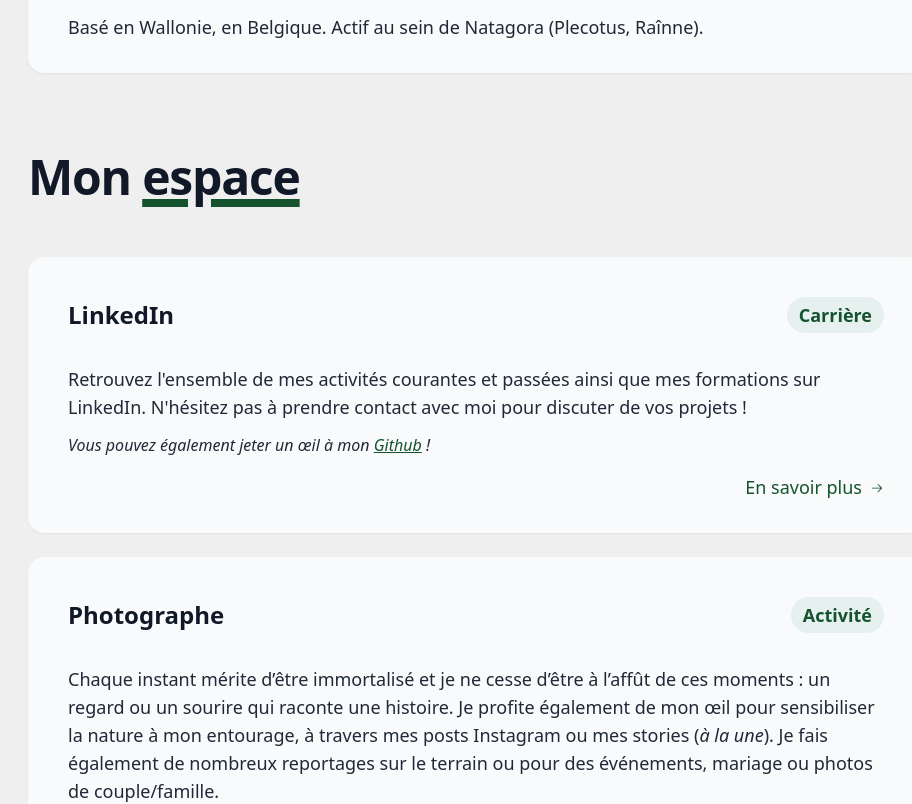
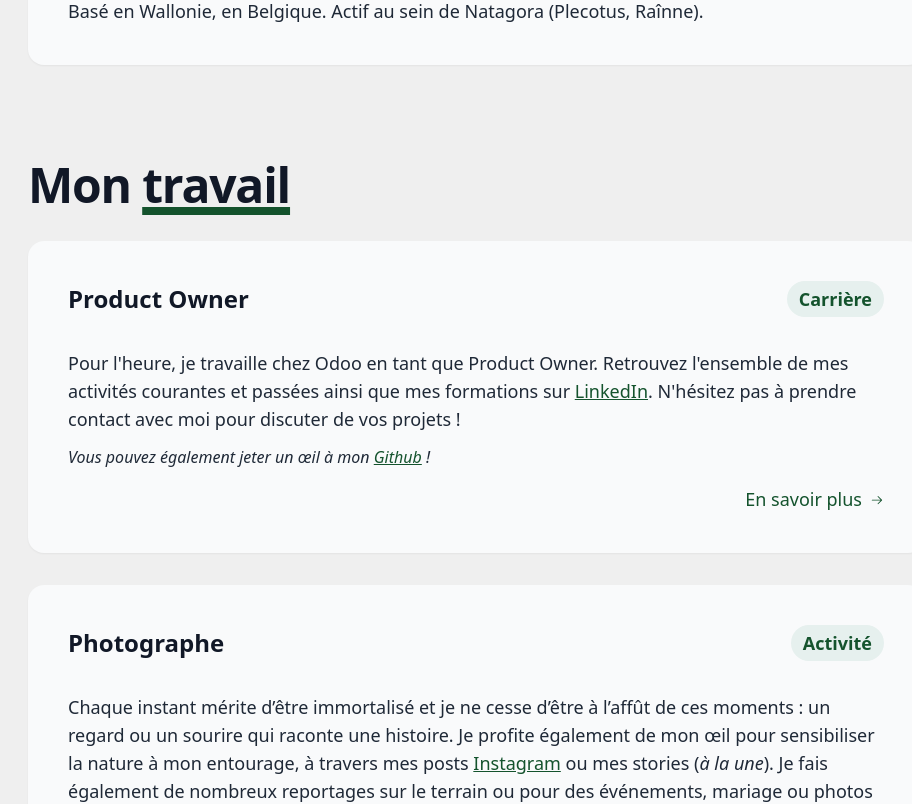
Before and after one commit to lebolnobel/lionellebon.eu, a React (Vite) app: page / in a window 1280 px wide. Shown: the part 923-1727 px from the top of the page, without its empty margins (164-1076 px from the left). Built offline with nearby package versions, Linux system fonts and the light colour scheme.

Commit message:
feat: structure upgrade, improve tailwind usage

```diff
--- a/src/app/App.tsx
+++ b/src/app/App.tsx
@@ -10,11 +10,13 @@ const App = (): React.ReactNode => {
     <>
       <Header />
 
-      <main className="text-lg py-6 px-4 sm:p-6 md:py-10 md:px-8">
-        <Title>A propos</Title>
+      <main className="text-gray-800 text-lg p-8">
+        <section id="about">
+          <Title>
+            A <span className="title-emphasis">propos</span>
+          </Title>
 
-        <div className="text-gray-800 pt-6">
-          <div className="container max-w-4xl px-10 pt-10 pb-8 mx-auto bg-gray-50 border-gray-100 rounded-2xl shadow-sm">
+          <div className="card">
             <p className="mb-3">Explorer, observer, transmettre.</p>
             <p className="mb-3">
               Curieux et passionné par la photo et la biodiversité, j’explore
@@ -27,27 +29,34 @@ const App = (): React.ReactNode => {
               (Plecotus, Raînne).
             </p>
           </div>
-        </div>
+        </section>
 
+        <section id="my-work">
           <Title>
-          Mon{' '}
-          <span className="underline underline-offset-3 decoration-8 decoration-green-900">
-            espace
-          </span>
+            Mon <span className="title-emphasis">travail</span>
           </Title>
 
           <Activity
             tag="Carrière"
-          title="LinkedIn"
+            title="Product Owner"
             content={
               <>
                 <p className="mb-3">
-                Retrouvez l'ensemble de mes activités courantes et passées ainsi
-                que mes formations sur LinkedIn. N'hésitez pas à prendre contact
-                avec moi pour discuter de vos projets !
+                  Pour l'heure, je travaille chez Odoo en tant que Product
+                  Owner. Retrouvez l'ensemble de mes activités courantes et
+                  passées ainsi que mes formations sur{' '}
+                  <a
+                    href="https://www.linkedin.com/in/lionellebon/"
+                    title="github/lebolnobel"
+                    rel="noopener noreferrer"
+                  >
+                    LinkedIn
+                  </a>
+                  . N'hésitez pas à prendre contact avec moi pour discuter de
+                  vos projets !
                 </p>
 
-              <p className="text-base italic">
+                <p className="card-details">
                   Vous pouvez également jeter un œil à mon{' '}
                   <a
                     href="https://github.com/lebolnobel"
@@ -71,10 +80,17 @@ const App = (): React.ReactNode => {
                 Chaque instant mérite d’être immortalisé et je ne cesse d’être à
                 l’affût de ces moments : un regard ou un sourire qui raconte une
                 histoire. Je profite également de mon œil pour sensibiliser la
-              nature à mon entourage, à travers mes posts Instagram ou mes
-              stories (<em>à la une</em>). Je fais également de nombreux
-              reportages sur le terrain ou pour des événements, mariage ou
-              photos de couple/famille.
+                nature à mon entourage, à travers mes posts{' '}
+                <a
+                  href="https://www.instagram.com/lebolnobel"
+                  title="Instagram/lebolnobel"
+                  rel="noopener noreferrer"
+                >
+                  Instagram
+                </a>{' '}
+                ou mes stories (<em>à la une</em>). Je fais également de
+                nombreux reportages sur le terrain ou pour des événements,
+                mariage ou photos de couple/famille.
               </p>
             }
             link="https://www.instagram.com/lebolnobel"
@@ -87,10 +103,10 @@ const App = (): React.ReactNode => {
               <>
                 <p className="mb-3">
                   La crise sanitaire liée au COVID m'a permis de développer
-                davantage ma passion pour la nature et le regard qu'on porte sur
-                elle. Depuis lors, je suis bénévole actif chez Natagora, et tout
-                particulièrement auprès du Pôle Plecotus (Chauves-souris) et du
-                Pôle Raînne (batraciens).
+                  davantage ma passion pour la nature et le regard qu'on porte
+                  sur elle. Depuis lors, je suis bénévole actif chez Natagora,
+                  et tout particulièrement auprès du Pôle Plecotus
+                  (Chauves-souris) et du Pôle Raînne (batraciens).
                 </p>
 
                 <p className="mb-3">
@@ -106,7 +122,7 @@ const App = (): React.ReactNode => {
                   Belgique.
                 </p>
 
-              <p className="text-base italic">
+                <p className="card-details">
                   Pour voir mes dernières observations, allez sur{' '}
                   <a
                     href="https://observations.be/users/306204/"
@@ -121,18 +137,17 @@ const App = (): React.ReactNode => {
             }
             link="https://www.natagora.be"
           />
+        </section>
 
+        <section id="last-projects">
           <Title>
-          Mes derniers{' '}
-          <span className="underline underline-offset-3 decoration-8 decoration-green-900">
-            projets
-          </span>
+            Mes derniers <span className="title-emphasis">projets</span>
           </Title>
 
           <Activity
             description={
               <p>
-              2024,{' '}
+                2024 - Aujourd'hui,{' '}
                 <a
                   href="https://github.com/lebolnobel/plecotus-quiz"
                   title="github/lebolnobel"
@@ -159,7 +174,7 @@ const App = (): React.ReactNode => {
           <Activity
             description={
               <p>
-              2025,{' '}
+                2025 - Aujourd'hui,{' '}
                 <a
                   href="https://github.com/lebolnobel/rainne-obs"
                   title="github/lebolnobel"
@@ -173,17 +188,19 @@ const App = (): React.ReactNode => {
             title="Raînne"
             content={
               <p>
-              Chaque année, à partir du mois de février, les batraciens sortent
-              de leur torpeur hivernale pour rejoindre les sites d'accouplement.
-              Selon les endroits, ce sont plusieurs centaines, voire plusieurs
-              milliers, d'individus qui traversent ainsi les routes en direction
-              des mares, des lacs et des étangs. Ces migrations massives ne
-              rendent pas le comptage facile. Cet outil a pour but de simplifier
-              le comptage et l'encodage sur la plateforme Observations.be.
+                Chaque année, à partir du mois de février, les batraciens
+                sortent de leur torpeur hivernale pour rejoindre les sites
+                d'accouplement. Selon les endroits, ce sont plusieurs centaines,
+                voire plusieurs milliers, d'individus qui traversent ainsi les
+                routes en direction des mares, des lacs et des étangs. Ces
+                migrations massives ne rendent pas le comptage facile. Cet outil
+                a pour but de simplifier le comptage et l'encodage sur la
+                plateforme Observations.be.
               </p>
             }
             link="https://rainne.netlify.app/"
           />
+        </section>
       </main>
 
       <Footer />
--- a/src/app/components/Activity.tsx
+++ b/src/app/components/Activity.tsx
@@ -13,17 +13,13 @@ export const Activity = (props: ActivityType): React.ReactNode => {
   const { description, title, content, tag, link } = props;
 
   return (
-    <div className="text-gray-800 pt-6">
-      <div className="container max-w-4xl px-10 pt-10 pb-8 mx-auto bg-gray-50 border-gray-100 rounded-2xl shadow-sm">
+    <div className="card">
       <div className="flex flex-wrap items-center justify-between">
-          <h2 className="text-2xl font-bold">
-            <a
-              href={link}
-              className="text-gray-900 no-underline hover:underline"
-            >
+        <h3 className="text-2xl font-bold">
+          <a href={link} className="text-gray-900 no-underline hover:underline">
             {title}
           </a>
-          </h2>
+        </h3>
         {tag && (
           <div className="px-3 py-1 bg-[#e6f0ee] text-green-900 rounded-full font-semibold">
             {tag}
@@ -34,8 +30,7 @@ export const Activity = (props: ActivityType): React.ReactNode => {
       <div className="flex items-center justify-between">
         {(description && (
           <span className="text-base text-gray-500">{description}</span>
-          )) ||
-            '\u00A0'}
+        )) || <span></span>}
 
         <a href={link} className="no-underline hover:underline">
           En savoir plus
@@ -47,6 +42,5 @@ export const Activity = (props: ActivityType): React.ReactNode => {
         </a>
       </div>
     </div>
-    </div>
   );
 };
--- a/src/app/components/Header.tsx
+++ b/src/app/components/Header.tsx
@@ -4,12 +4,9 @@ import { TypeAnimation } from 'react-type-animation';
 
 export const Header = (): React.ReactNode => {
   return (
-    <header className="relative text-gray-900 antialiased">
-      <div className="absolute inset-0 bg-gradient-to-b from-[#dfdfdf] to-[#efefef]"></div>
-
-      <div className="relative text-lg text-center">
-        <div className="pt-8 md:pt-16">
-          <h1 style={{ display: 'none' }}>Lionel Lebon</h1>
+    <header className="relative text-gray-900 antialiased bg-gradient-to-b from-[#dfdfdf] to-[#efefef]">
+      <div className="text-lg text-center pt-8 md:pt-16">
+        <h1 className="hidden">Lionel Lebon</h1>
 
         <figure className="rounded-xl my-8 bg-transparent">
           <img
@@ -19,7 +16,7 @@ export const Header = (): React.ReactNode => {
             title="Lionel Lebon"
             width="512"
             height="512"
-              className="w-48 h-48 transition-transform transform-growth rounded-full mx-auto hover:scale-125 duration-1000"
+            className="w-48 h-48 transition-transform transform-growth rounded-full mx-auto hover:scale-125 duration-400"
           />
 
           <figcaption className="font-medium mt-12">
@@ -49,15 +46,15 @@ export const Header = (): React.ReactNode => {
         </figure>
 
         <div className="text-slate-600 text-center">
-            <div className="flex flex-wrap md:flex-row space-x-4 justify-center">
+          <div className="flex flex-wrap justify-center gap-x-4">
             <div>📸 Photographe</div>
             <div>🌿 Naturaliste</div>
             <div>🐝 Sensibiliser au monde du vivant</div>
           </div>
 
           <p>
-              💻 Product Owner{' '}
-              <span className="text-base text-slate-500">@</span> Odoo
+            💻 Product Owner <span className="text-base text-slate-500">@</span>{' '}
+            Odoo
           </p>
         </div>
 
@@ -66,7 +63,8 @@ export const Header = (): React.ReactNode => {
             href="https://instagram.com/lebolnobel"
             rel="noopener noreferrer"
             title="instagram/lebolnobel"
-              className="text-gray-700 w-11 h-11 rounded-full bg-gray-50 shadow hover:bg-[#dfdfdf] hover:border-gray-300 hover:border hover:border-solid transition flex items-center justify-center focus:outline-none focus:ring-2 focus:ring-green-900"
+            className="icon-link"
+            aria-label="Instagram"
           >
             <FaInstagram
               role="presentation"
@@ -79,20 +77,18 @@ export const Header = (): React.ReactNode => {
             href="https://github.com/lebolnobel"
             rel="noopener noreferrer"
             title="github/lebolnobel"
-              className="text-gray-700 w-11 h-11 rounded-full bg-gray-50 shadow hover:bg-[#dfdfdf] hover:border-gray-300 hover:border hover:border-solid transition flex items-center justify-center focus:outline-none focus:ring-2 focus:ring-green-900"
+            className="icon-link"
+            aria-label="Github"
           >
-              <FaGithub
-                role="presentation"
-                title="GitHub/lebolnobel"
-                size="24"
-              />
+            <FaGithub role="presentation" title="GitHub/lebolnobel" size="24" />
           </a>
 
           <a
             href="https://www.linkedin.com/in/lionellebon"
             rel="noopener noreferrer"
             title="LinkedIn/lionellebon"
-              className="text-gray-700 w-11 h-11 rounded-full bg-gray-50 shadow hover:bg-[#dfdfdf] hover:border-gray-300 hover:border hover:border-solid transition flex items-center justify-center focus:outline-none focus:ring-2 focus:ring-green-900"
+            className="icon-link"
+            aria-label="LinkedIn"
           >
             <FaLinkedin
               role="presentation"
@@ -105,7 +101,8 @@ export const Header = (): React.ReactNode => {
             href="mailto:me [AT] lionellebon.eu"
             rel="noopener noreferrer"
             title="Contactez-moi"
-              className="text-gray-700 w-11 h-11 rounded-full bg-gray-50 shadow hover:bg-[#dfdfdf] hover:border-gray-300 hover:border hover:border-solid transition flex items-center justify-center focus:outline-none focus:ring-2 focus:ring-green-900"
+            className="icon-link"
+            aria-label="Email"
           >
             <FaEnvelope
               role="presentation"
@@ -115,7 +112,6 @@ export const Header = (): React.ReactNode => {
           </a>
         </div>
       </div>
-      </div>
     </header>
   );
 };
--- a/src/app/components/Title.tsx
+++ b/src/app/components/Title.tsx
@@ -8,12 +8,10 @@ export const Title = (props: TitleType): React.ReactNode => {
   const { children } = props;
 
   return (
-    <div className="text-gray-800 pt-12">
-      <div className="container max-w-4xl py-8 mx-auto">
-        <h2 className="text-4xl font-bold leading-none tracking-tight text-gray-900 text-center md:text-left md:text-5xl lg:text-5xl">
-          {children}
-        </h2>
-      </div>
+    <div className="container max-w-4xl mt-24 mb-8 mx-auto">
+      <h2 className="text-5xl font-bold leading-none tracking-tight text-gray-900 text-center md:text-left">
+        {children}
+      </h2>
     </div>
   );
 };
--- a/src/styles/input.css
+++ b/src/styles/input.css
@@ -15,4 +15,24 @@ body {
   a {
     @apply underline text-green-900 focus:outline-none focus:ring-2 focus:ring-green-900;
   }
+
+  section {
+    @apply space-y-8;
+  }
+
+  .card {
+    @apply container max-w-4xl p-10 mx-auto bg-gray-50 border-gray-100 rounded-2xl shadow-sm;
+  }
+
+  .card-details {
+    @apply text-base italic;
+  }
+
+  .title-emphasis {
+    @apply underline underline-offset-4 decoration-8 decoration-green-900;
+  }
+
+  .icon-link {
+    @apply text-gray-700 w-11 h-11 rounded-full bg-gray-50 shadow hover:bg-[#dfdfdf] hover:border-gray-300 hover:border hover:border-solid transition flex items-center justify-center focus:outline-none focus:ring-2 focus:ring-green-900;
+  }
 }
--- a/src/styles/styles.css
+++ b/src/styles/styles.css
@@ -604,20 +604,114 @@ a:focus {
   --tw-ring-color: rgb(20 83 45 / var(--tw-ring-opacity, 1));
 }
 
-.absolute {
-  position: absolute;
+section > :not([hidden]) ~ :not([hidden]) {
+  --tw-space-y-reverse: 0;
+  margin-top: calc(2rem * calc(1 - var(--tw-space-y-reverse)));
+  margin-bottom: calc(2rem * var(--tw-space-y-reverse));
+}
+
+.card {
+  width: 100%;
+}
+
+@media (min-width: 640px) {
+  .card {
+    max-width: 640px;
+  }
+}
+
+@media (min-width: 768px) {
+  .card {
+    max-width: 768px;
+  }
+}
+
+@media (min-width: 1024px) {
+  .card {
+    max-width: 1024px;
+  }
+}
+
+@media (min-width: 1280px) {
+  .card {
+    max-width: 1280px;
+  }
+}
+
+@media (min-width: 1536px) {
+  .card {
+    max-width: 1536px;
+  }
+}
+
+.card {
+  margin-left: auto;
+  margin-right: auto;
+  max-width: 56rem;
+  border-radius: 1rem;
+  --tw-border-opacity: 1;
+  border-color: rgb(243 244 246 / var(--tw-border-opacity, 1));
+  --tw-bg-opacity: 1;
+  background-color: rgb(249 250 251 / var(--tw-bg-opacity, 1));
+  padding: 2.5rem;
+  --tw-shadow: 0 1px 2px 0 rgb(0 0 0 / 0.05);
+  --tw-shadow-colored: 0 1px 2px 0 var(--tw-shadow-color);
+  box-shadow: var(--tw-ring-offset-shadow, 0 0 #0000), var(--tw-ring-shadow, 0 0 #0000), var(--tw-shadow);
+}
+
+.card-details {
+  font-size: 1rem;
+  line-height: 1.5rem;
+  font-style: italic;
+}
+
+.title-emphasis {
+  text-decoration-line: underline;
+  text-decoration-color: #14532d;
+  text-decoration-thickness: 8px;
+  text-underline-offset: 4px;
+}
+
+.icon-link {
+  display: flex;
+  height: 2.75rem;
+  width: 2.75rem;
+  align-items: center;
+  justify-content: center;
+  border-radius: 9999px;
+  --tw-bg-opacity: 1;
+  background-color: rgb(249 250 251 / var(--tw-bg-opacity, 1));
+  --tw-text-opacity: 1;
+  color: rgb(55 65 81 / var(--tw-text-opacity, 1));
+  --tw-shadow: 0 1px 3px 0 rgb(0 0 0 / 0.1), 0 1px 2px -1px rgb(0 0 0 / 0.1);
+  --tw-shadow-colored: 0 1px 3px 0 var(--tw-shadow-color), 0 1px 2px -1px var(--tw-shadow-color);
+  box-shadow: var(--tw-ring-offset-shadow, 0 0 #0000), var(--tw-ring-shadow, 0 0 #0000), var(--tw-shadow);
+  transition-property: color, background-color, border-color, text-decoration-color, fill, stroke, opacity, box-shadow, transform, filter, backdrop-filter;
+  transition-timing-function: cubic-bezier(0.4, 0, 0.2, 1);
+  transition-duration: 150ms;
+}
+
+.icon-link:hover {
+  border-width: 1px;
+  border-style: solid;
+  --tw-border-opacity: 1;
+  border-color: rgb(209 213 219 / var(--tw-border-opacity, 1));
+  --tw-bg-opacity: 1;
+  background-color: rgb(223 223 223 / var(--tw-bg-opacity, 1));
+}
+
+.icon-link:focus {
+  outline: 2px solid transparent;
+  outline-offset: 2px;
+  --tw-ring-offset-shadow: var(--tw-ring-inset) 0 0 0 var(--tw-ring-offset-width) var(--tw-ring-offset-color);
+  --tw-ring-shadow: var(--tw-ring-inset) 0 0 0 calc(2px + var(--tw-ring-offset-width)) var(--tw-ring-color);
+  box-shadow: var(--tw-ring-offset-shadow), var(--tw-ring-shadow), var(--tw-shadow, 0 0 #0000);
+  --tw-ring-opacity: 1;
+  --tw-ring-color: rgb(20 83 45 / var(--tw-ring-opacity, 1));
 }
 
 .relative {
   position: relative;
-}
-
-.inset-0 {
-  inset: 0px;
-}
-
-.m-8 {
-  margin: 2rem;
 }
 
 .mx-auto {
@@ -642,6 +736,10 @@ a:focus {
   margin-bottom: 1rem;
 }
 
+.mb-8 {
+  margin-bottom: 2rem;
+}
+
 .ml-2 {
   margin-left: 0.5rem;
 }
@@ -650,8 +748,8 @@ a:focus {
   margin-top: 3rem;
 }
 
-.mt-16 {
-  margin-top: 4rem;
+.mt-24 {
+  margin-top: 6rem;
 }
 
 .mt-8 {
@@ -666,32 +764,12 @@ a:focus {
   display: inline-flex;
 }
 
-.h-11 {
-  height: 2.75rem;
-}
-
-.h-36 {
-  height: 9rem;
-}
-
-.h-40 {
-  height: 10rem;
+.hidden {
+  display: none;
 }
 
 .h-48 {
   height: 12rem;
-}
-
-.w-11 {
-  width: 2.75rem;
-}
-
-.w-36 {
-  width: 9rem;
-}
-
-.w-40 {
-  width: 10rem;
 }
 
 .w-48 {
@@ -722,14 +800,25 @@ a:focus {
   gap: 1rem;
 }
 
+.gap-x-4 {
+  -moz-column-gap: 1rem;
+       column-gap: 1rem;
+}
+
+.gap-y-2 {
+  row-gap: 0.5rem;
+}
+
 .space-x-4 > :not([hidden]) ~ :not([hidden]) {
   --tw-space-x-reverse: 0;
   margin-right: calc(1rem * var(--tw-space-x-reverse));
   margin-left: calc(1rem * calc(1 - var(--tw-space-x-reverse)));
 }
 
-.rounded-2xl {
-  border-radius: 1rem;
+.space-y-8 > :not([hidden]) ~ :not([hidden]) {
+  --tw-space-y-reverse: 0;
+  margin-top: calc(2rem * calc(1 - var(--tw-space-y-reverse)));
+  margin-bottom: calc(2rem * var(--tw-space-y-reverse));
 }
 
 .rounded-full {
@@ -740,19 +829,9 @@ a:focus {
   border-radius: 0.75rem;
 }
 
-.border-gray-100 {
-  --tw-border-opacity: 1;
-  border-color: rgb(243 244 246 / var(--tw-border-opacity, 1));
-}
-
 .bg-\[\#e6f0ee\] {
   --tw-bg-opacity: 1;
   background-color: rgb(230 240 238 / var(--tw-bg-opacity, 1));
-}
-
-.bg-gray-50 {
-  --tw-bg-opacity: 1;
-  background-color: rgb(249 250 251 / var(--tw-bg-opacity, 1));
 }
 
 .bg-transparent {
@@ -773,9 +852,8 @@ a:focus {
   --tw-gradient-to: #efefef var(--tw-gradient-to-position);
 }
 
-.px-10 {
-  padding-left: 2.5rem;
-  padding-right: 2.5rem;
+.p-8 {
+  padding: 2rem;
 }
 
 .px-3 {
@@ -793,43 +871,8 @@ a:focus {
   padding-bottom: 0.25rem;
 }
 
-.py-4 {
-  padding-top: 1rem;
-  padding-bottom: 1rem;
-}
-
-.py-6 {
-  padding-top: 1.5rem;
-  padding-bottom: 1.5rem;
-}
-
-.py-8 {
-  padding-top: 2rem;
-  padding-bottom: 2rem;
-}
-
 .pb-8 {
   padding-bottom: 2rem;
-}
-
-.pt-10 {
-  padding-top: 2.5rem;
-}
-
-.pt-12 {
-  padding-top: 3rem;
-}
-
-.pt-6 {
-  padding-top: 1.5rem;
-}
-
-.pt-16 {
-  padding-top: 4rem;
-}
-
-.pt-4 {
-  padding-top: 1rem;
 }
 
 .pt-8 {
@@ -848,6 +891,11 @@ a:focus {
 .text-4xl {
   font-size: 2.25rem;
   line-height: 2.5rem;
+}
+
+.text-5xl {
+  font-size: 3rem;
+  line-height: 1;
 }
 
 .text-base {
@@ -898,11 +946,6 @@ a:focus {
   color: rgb(107 114 128 / var(--tw-text-opacity, 1));
 }
 
-.text-gray-700 {
-  --tw-text-opacity: 1;
-  color: rgb(55 65 81 / var(--tw-text-opacity, 1));
-}
-
 .text-gray-800 {
   --tw-text-opacity: 1;
   color: rgb(31 41 55 / var(--tw-text-opacity, 1));
@@ -933,43 +976,13 @@ a:focus {
   color: rgb(15 23 42 / var(--tw-text-opacity, 1));
 }
 
-.underline {
-  text-decoration-line: underline;
-}
-
 .no-underline {
   text-decoration-line: none;
-}
-
-.decoration-green-900 {
-  text-decoration-color: #14532d;
-}
-
-.decoration-8 {
-  text-decoration-thickness: 8px;
 }
 
 .antialiased {
   -webkit-font-smoothing: antialiased;
   -moz-osx-font-smoothing: grayscale;
-}
-
-.shadow {
-  --tw-shadow: 0 1px 3px 0 rgb(0 0 0 / 0.1), 0 1px 2px -1px rgb(0 0 0 / 0.1);
-  --tw-shadow-colored: 0 1px 3px 0 var(--tw-shadow-color), 0 1px 2px -1px var(--tw-shadow-color);
-  box-shadow: var(--tw-ring-offset-shadow, 0 0 #0000), var(--tw-ring-shadow, 0 0 #0000), var(--tw-shadow);
-}
-
-.shadow-sm {
-  --tw-shadow: 0 1px 2px 0 rgb(0 0 0 / 0.05);
-  --tw-shadow-colored: 0 1px 2px 0 var(--tw-shadow-color);
-  box-shadow: var(--tw-ring-offset-shadow, 0 0 #0000), var(--tw-ring-shadow, 0 0 #0000), var(--tw-shadow);
-}
-
-.transition {
-  transition-property: color, background-color, border-color, text-decoration-color, fill, stroke, opacity, box-shadow, transform, filter, backdrop-filter;
-  transition-timing-function: cubic-bezier(0.4, 0, 0.2, 1);
-  transition-duration: 150ms;
 }
 
 .transition-transform {
@@ -980,6 +993,14 @@ a:focus {
 
 .duration-1000 {
   transition-duration: 1000ms;
+}
+
+.duration-300 {
+  transition-duration: 300ms;
+}
+
+.ease-out {
+  transition-timing-function: cubic-bezier(0, 0, 0.2, 1);
 }
 
 html {
@@ -998,48 +1019,8 @@ body {
   transform: translate(var(--tw-translate-x), var(--tw-translate-y)) rotate(var(--tw-rotate)) skewX(var(--tw-skew-x)) skewY(var(--tw-skew-y)) scaleX(var(--tw-scale-x)) scaleY(var(--tw-scale-y));
 }
 
-.hover\:border:hover {
-  border-width: 1px;
-}
-
-.hover\:border-solid:hover {
-  border-style: solid;
-}
-
-.hover\:border-gray-300:hover {
-  --tw-border-opacity: 1;
-  border-color: rgb(209 213 219 / var(--tw-border-opacity, 1));
-}
-
-.hover\:bg-\[\#dfdfdf\]:hover {
-  --tw-bg-opacity: 1;
-  background-color: rgb(223 223 223 / var(--tw-bg-opacity, 1));
-}
-
 .hover\:underline:hover {
   text-decoration-line: underline;
-}
-
-.focus\:outline-none:focus {
-  outline: 2px solid transparent;
-  outline-offset: 2px;
-}
-
-.focus\:ring-2:focus {
-  --tw-ring-offset-shadow: var(--tw-ring-inset) 0 0 0 var(--tw-ring-offset-width) var(--tw-ring-offset-color);
-  --tw-ring-shadow: var(--tw-ring-inset) 0 0 0 calc(2px + var(--tw-ring-offset-width)) var(--tw-ring-color);
-  box-shadow: var(--tw-ring-offset-shadow), var(--tw-ring-shadow), var(--tw-shadow, 0 0 #0000);
-}
-
-.focus\:ring-green-900:focus {
-  --tw-ring-opacity: 1;
-  --tw-ring-color: rgb(20 83 45 / var(--tw-ring-opacity, 1));
-}
-
-@media (min-width: 640px) {
-  .sm\:p-6 {
-    padding: 1.5rem;
-  }
 }
 
 @media (min-width: 768px) {
@@ -1052,19 +1033,6 @@ body {
     padding-right: 2rem;
   }
 
-  .md\:py-10 {
-    padding-top: 2.5rem;
-    padding-bottom: 2.5rem;
-  }
-
-  .md\:pt-8 {
-    padding-top: 2rem;
-  }
-
-  .md\:pt-4 {
-    padding-top: 1rem;
-  }
-
   .md\:pt-16 {
     padding-top: 4rem;
   }
@@ -1072,16 +1040,4 @@ body {
   .md\:text-left {
     text-align: left;
   }
-
-  .md\:text-5xl {
-    font-size: 3rem;
-    line-height: 1;
-  }
 }
-
-@media (min-width: 1024px) {
-  .lg\:text-5xl {
-    font-size: 3rem;
-    line-height: 1;
-  }
-}
```
Lines whose indentation alone changed are shown as unchanged.
